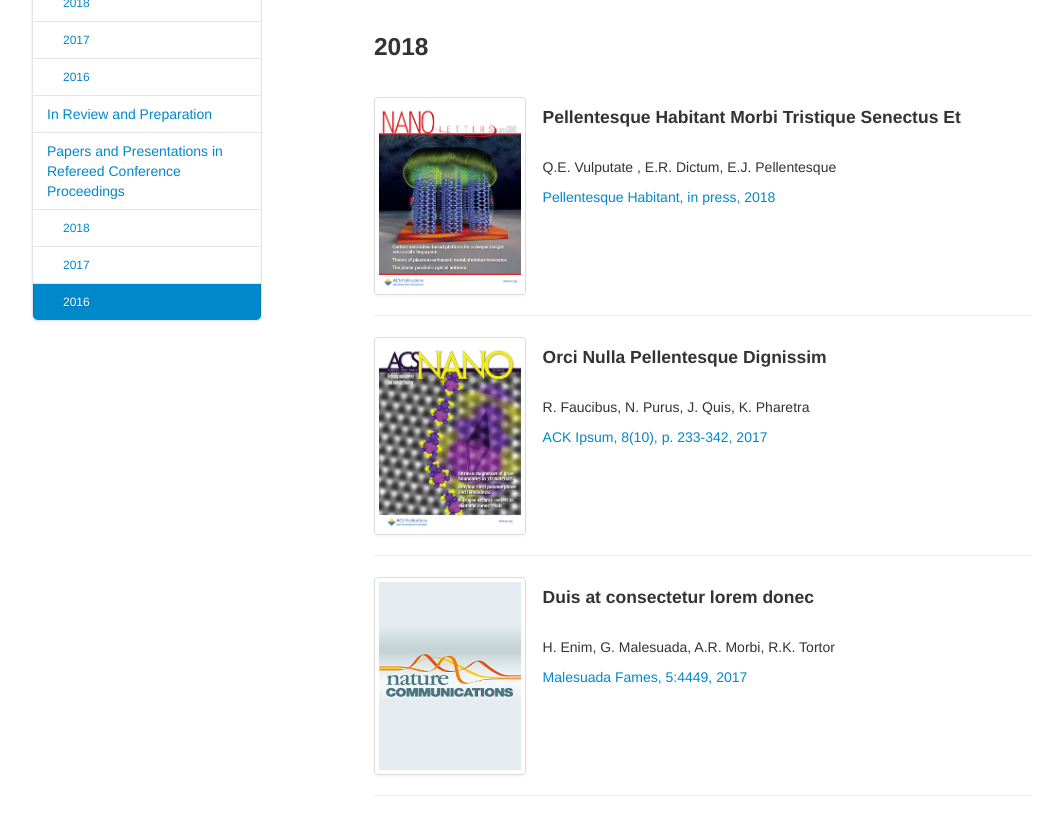
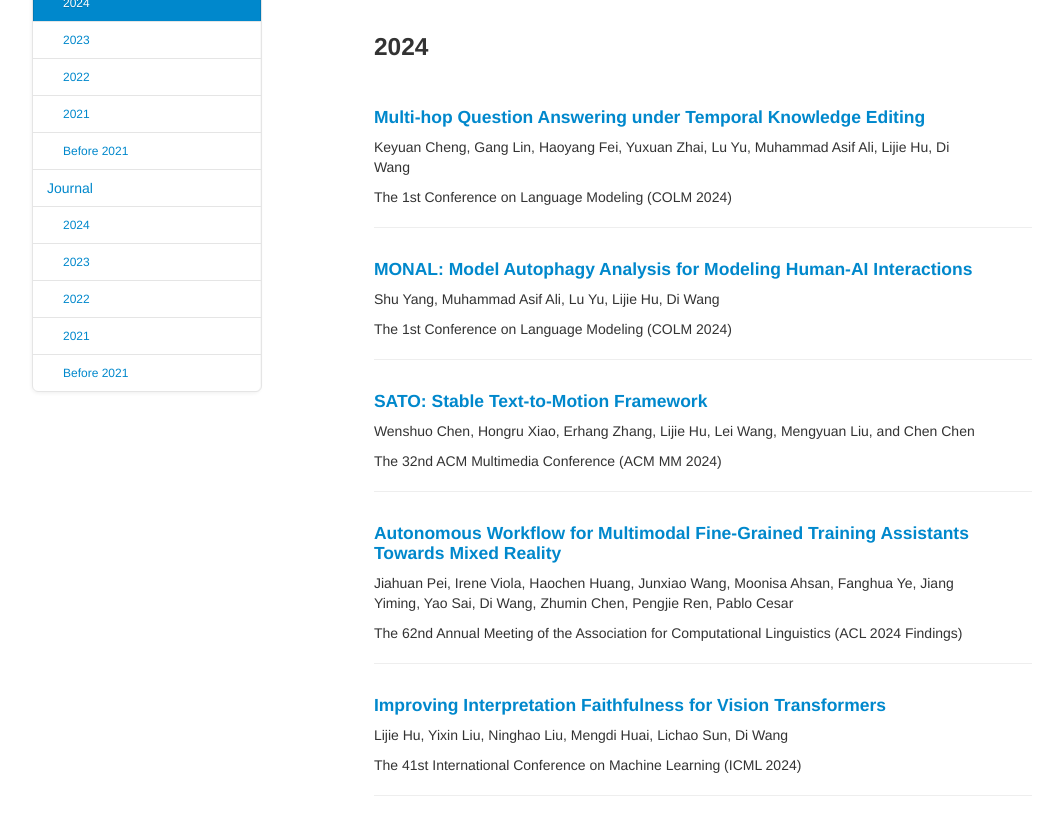
Before and after one commit to pradalab1/pradalab1.github.io, a plain HTML site: page publications.html in a window 1280 px wide. Shown: the part 316-1130 px from the top of the page, without its empty margins (108-1171 px from the left). Drawn offline with Linux system fonts and the light colour scheme.

Commit message:
Update publications.html

```diff
--- a/publications.html
+++ b/publications.html
@@ -2,7 +2,7 @@
 <html lang="en">
    <head>
       <meta charset="utf-8">
-      <title>Provable Responsible AI and Data Analytics Lab - Home</title>
+      <title>Provable Responsible AI and Data Analytics Lab - Pulications</title>
              <!--网页标题左侧显示-->
              <link rel="icon" href="prada_home/logo22.png" type="image/x-icon">
              <!--收藏夹显示图标-->
@@ -26,7 +26,7 @@
                <div class="navbar-inner">
                   <div class="container">
                      <ul class="nav">
-                        <li><a href="#">Home</a></li>
+                        <li><a href="index.html">Home</a></li>
                         <li><a href="people.html">People</a></li>
                         <li><a href="alumni.html">Alumni</a></li>
                         <li><a href="research.html">Research</a></li>
@@ -41,66 +41,95 @@
          <div class="row-fluid">
             <div class="span3 bs-docs-sidebar" id="navparent">
                <ul class="nav nav-list bs-docs-sidenav" data-spy="affix" data-offset-top="200" data-offset-bottom="260">
-                  <li><a href="#published"> Journal Publications</a></li>
-                  <li><a class="subhead" href="#2018"> 2018 </a></li>
-                  <li><a class="subhead" href="#2017"> 2017 </a></li>
-                  <li><a class="subhead" href="#2016"> 2016 </a></li>
-                  <li><a href="#inreview"> In Review and Preparation</a></li>
-                  <li><a href="#refereed"> Papers and Presentations in Refereed Conference Proceedings</a></li>
-                  <li><a class="subhead" href="#2018c"> 2018 </a></li>
-                  <li><a class="subhead" href="#2017c"> 2017 </a></li>
-                  <li><a class="subhead" href="#2016c"> 2016 </a></li>
+                  <li><a href="#conference"> Conference</a></li>
+                  <li><a class="subhead" href="#2024"> 2024 </a></li>
+                  <li><a class="subhead" href="#2023"> 2023 </a></li>
+                  <li><a class="subhead" href="#2022"> 2022 </a></li>
+                  <li><a class="subhead" href="#2021"> 2021 </a></li>
+                  <li><a class="subhead" href="#2020"> Before 2021 </a></li>
+                  <li><a href="#journal"> Journal</a></li>
+                  <li><a class="subhead" href="#2024b"> 2024 </a></li>
+                  <li><a class="subhead" href="#2023b"> 2023 </a></li>
+                  <li><a class="subhead" href="#2022b"> 2022 </a></li>
+                  <li><a class="subhead" href="#2021b"> 2021 </a></li>
+                  <li><a class="subhead" href="#2020b"> Before 2021 </a></li>
                </ul>
             </div>
             <div class="span8 offset1">
-               <section id="published">
+               <section id="conference">
                   <div class="page-header">
-                     <h3>Journal Publications</h3>
+                     <h3>Conference Publications</h3>
                   </div>
-                  <section id="2018">
-                     <h3>2018</h3>
+                  <section id="2024">
+                     <h3>2024</h3>
                      <br/>
                      <div class="row-fluid">
+                        <!--
                         <div class="span3">
                            <a href="https://pubs.acs.org/journal/nalefd" class="thumbnail">
                            <img class="publications-thumb" src="thumbs/nanoletters.2013.13.issue1.jpg" alt="Pellentesque Habitant Morbi Tristique Senectus Et"/>
                            </a>
-                        </div>
-                        <div class="span9">
-                           <h4>Pellentesque Habitant Morbi Tristique Senectus Et</h4>
-                           <br/>
-                           <p>Q.E. Vulputate , E.R. Dictum, E.J. Pellentesque</p>
-                           <a href="https://pubs.acs.org/journal/nalefd">Pellentesque Habitant, in press, 2018</a>
+                        </div> -->
+                        <div class="span11">
+                           <h4> <a href="https://arxiv.org/abs/2404.00492">Multi-hop Question Answering under Temporal Knowledge Editing</a></h4>
+
+                           <p>Keyuan Cheng, Gang Lin, Haoyang Fei, Yuxuan Zhai, Lu Yu, Muhammad Asif Ali, Lijie Hu, Di Wang</p>
+                           The 1st Conference on Language Modeling (COLM 2024)
                         </div>
                      </div>
                      <hr>
                      <div class="row-fluid">
-                        <div class="span3">
-                           <a href="https://pubs.acs.org/journal/ancac3" class="thumbnail">
-                           <img class="publications-thumb" src="thumbs/ancac3.2013.7.issue-12.largecover.jpg" alt="Orci Nulla Pellentesque Dignissim"/>
-                           </a>
-                        </div>
-                        <div class="span9">
-                           <h4>Orci Nulla Pellentesque Dignissim</h4>
-                           <br/>
-                           <p>R. Faucibus, N. Purus, J. Quis, K. Pharetra</p>
-                           <a href="https://pubs.acs.org/journal/ancac3">ACK Ipsum, 8(10), p. 233-342, 2017</a>
-                        </div>
+                     <div class="span11">
+                        <h4> <a href="https://arxiv.org/abs/2402.11271">MONAL: Model Autophagy Analysis for Modeling Human-AI Interactions</a></h4>
+
+                        <p>Shu Yang, Muhammad Asif Ali, Lu Yu, Lijie Hu, Di Wang</p>
+                     The 1st Conference on Language Modeling (COLM 2024)
                      </div>
-                     <hr>
-                     <div class="row-fluid">
-                        <div class="span3">
-                           <a href="https://www.nature.com/ncomms/" class="thumbnail">
-                           <img class="publications-thumb" src="thumbs/nature-communications.jpg" alt="Duis at consectetur lorem donec"/>
-                           </a>
-                        </div>
-                        <div class="span9">
-                           <h4>Duis at consectetur lorem donec</h4>
-                           <br/>
-                           <p>H. Enim, G. Malesuada, A.R. Morbi, R.K. Tortor</p>
-                           <a href="https://www.nature.com/ncomms/">Malesuada Fames, 5:4449, 2017</a>
-                        </div>
+                  </div>
+                  <hr>
+                  <div class="row-fluid">
+                     <div class="span11">
+                        <h4> <a href="https://arxiv.org/abs/2405.01461">SATO: Stable Text-to-Motion Framework</a></h4>
+
+                        <p>Wenshuo Chen, Hongru Xiao, Erhang Zhang, Lijie Hu, Lei Wang, Mengyuan Liu, and Chen Chen</p>
+                        The 32nd ACM Multimedia Conference (ACM MM 2024)
                      </div>
+
+                  </div>
+                  <hr>
+                  <div class="row-fluid">
+                     <div class="span11">
+                        <h4> <a href="https://arxiv.org/abs/2405.13034">Autonomous Workflow for Multimodal Fine-Grained Training Assistants Towards Mixed Reality</a></h4>
+
+                        <p>Jiahuan Pei, Irene Viola, Haochen Huang, Junxiao Wang, Moonisa Ahsan, Fanghua Ye, Jiang Yiming, Yao Sai, Di Wang, Zhumin Chen, Pengjie Ren, Pablo Cesar</p>
+                        The 62nd Annual Meeting of the Association for Computational Linguistics (ACL 2024 Findings)
+                     </div>
+
+                  </div>
+                  <hr>
+
+                  <div class="row-fluid">
+                     <div class="span11">
+                        <h4> <a href="https://arxiv.org/abs/2311.17983">Improving Interpretation Faithfulness for Vision Transformers</a></h4>
+
+                        <p>Lijie Hu, Yixin Liu, Ninghao Liu, Mengdi Huai, Lichao Sun, Di Wang</p>
+                        The 41st International Conference on Machine Learning (ICML 2024)
+                     </div>
+
+                  </div>
+                  <hr>
+
+                  <div class="row-fluid">
+                     <div class="span11">
+                        <h4> <a href="https://arxiv.org/abs/2405.17583">Understanding Forgetting in Continual Learning with Linear Regression</a></h4>
+
+                        <p>Meng Ding, Kaiyi Ji, Di Wang, Jinhui Xu</p>
+                        The 41st International Conference on Machine Learning (ICML 2024)
+                     </div>
+
+                  </div>
+                  <hr>
+
                   </section>
                   <hr>
                   <section id="2017">
```
